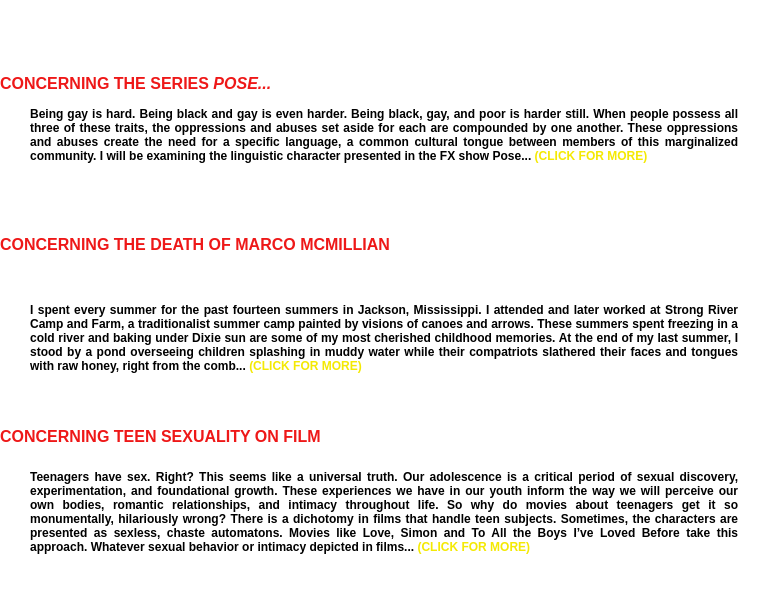
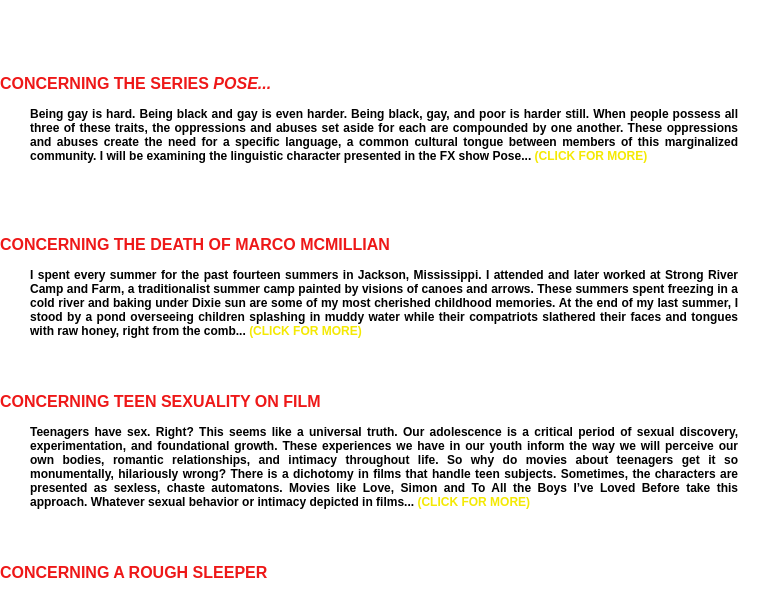
Before and after one commit to asreenz/hayessite, a plain HTML site: page index.html in a window 768 px wide. Shown: the part 852-1455 px from the top of the page. Drawn offline with Linux system fonts and the light colour scheme.

Commit message:
Update styles.css

```diff
--- a/styles.css
+++ b/styles.css
@@ -521,7 +521,7 @@ a:hover{color: rgb(255, 81, 0);}
         font-size:1rem;
     }
     #marcotitle{
-        height:75px;
+        height:40px;
     }
     .marcoparagraph{
         font-size:.75rem;
@@ -532,7 +532,7 @@ a:hover{color: rgb(255, 81, 0);}
         font-size:1rem;
     }
     #teentitle{
-        height:50px;
+        height:40px;
     }
     .teenparagraph{
         font-size:.75rem;
```
